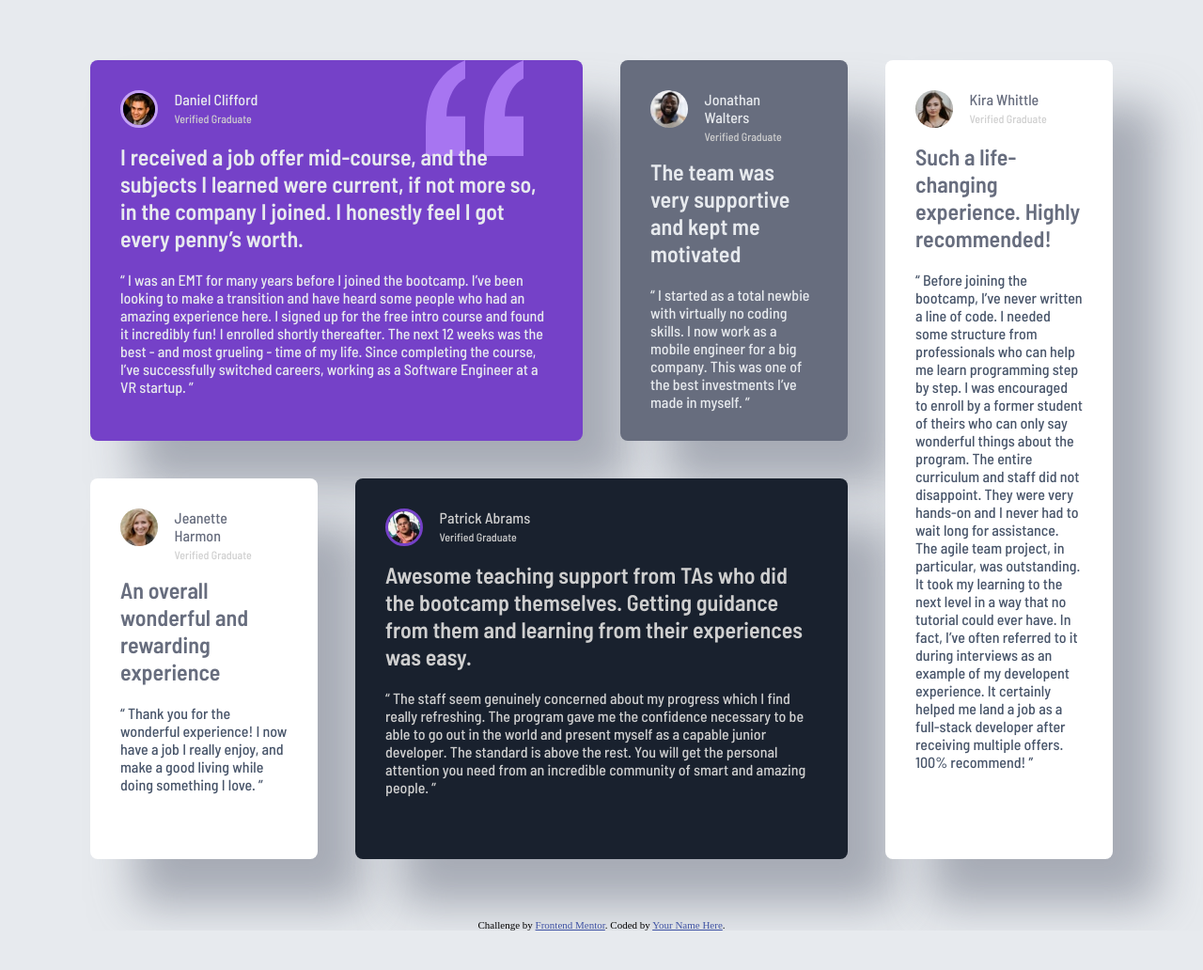
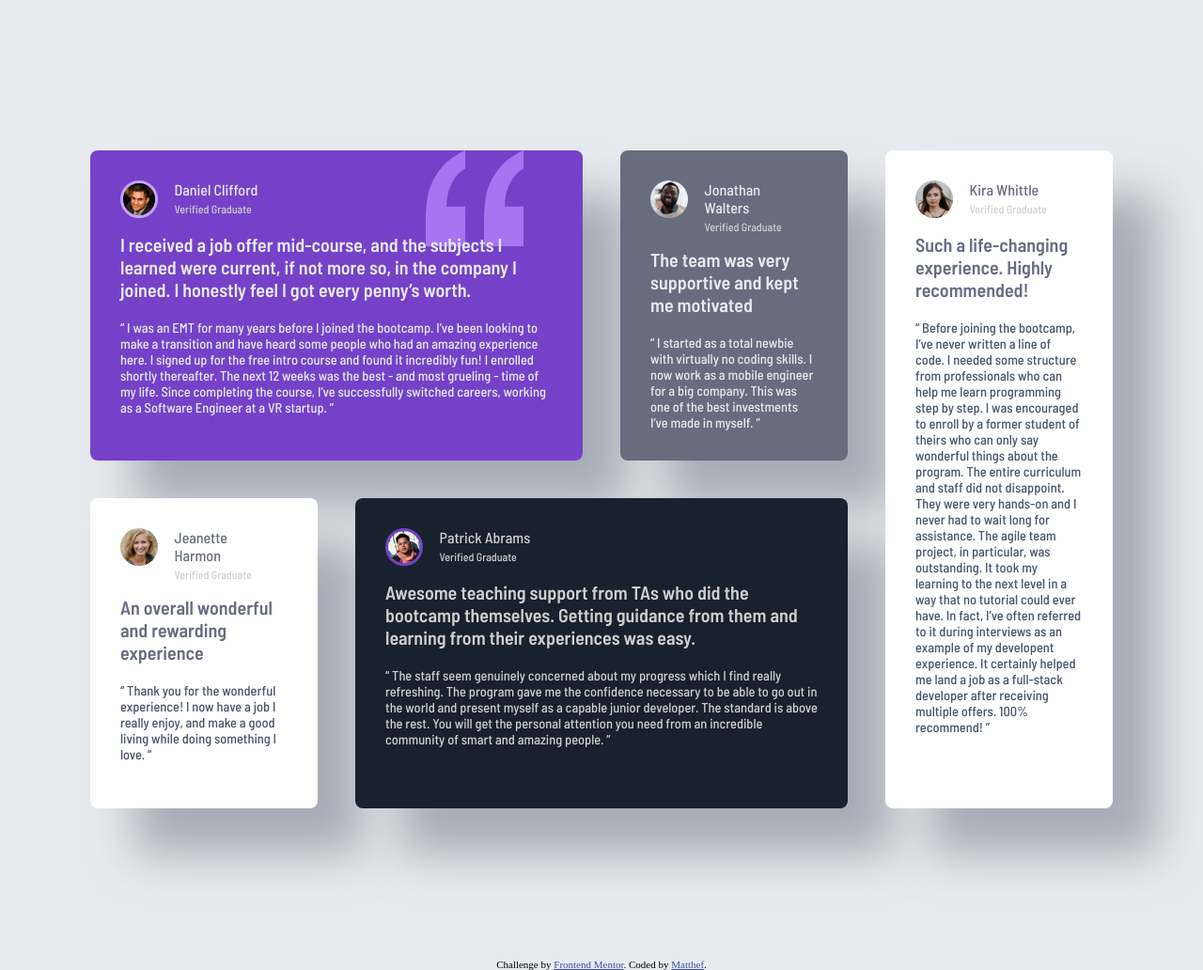
Before and after one commit to MatFrat95/chellenge-007, a plain HTML site: page index.html in a window 1280 px wide. Shown: the whole page at 94% size. Before the commit the page ends 990 px from the top, so only its background shows below. Drawn offline with Linux system fonts and the light colour scheme.

Commit message:
change of size for heading and text, increased margin for .container above 1200px

```diff
--- a/index.html
+++ b/index.html
@@ -8,7 +8,7 @@
 
   <link rel="icon" type="image/png" sizes="32x32" href="./images/favicon-32x32.png">
 
-  <title>Frontend Mentor | [Challenge Name Here]</title>
+  <title>Frontend Mentor | Testimonials grid section</title>
 
 
 
@@ -133,10 +133,12 @@
 
 
 
-  <div class="attribution">
-    Challenge by <a href="https://www.frontendmentor.io?ref=challenge" target="_blank">Frontend Mentor</a>.
-    Coded by <a href="#">Your Name Here</a>.
-  </div>
+  <footer>
+    <div class="attribution">
+      Challenge by <a href="https://www.frontendmentor.io?ref=challenge" target="_blank">Frontend Mentor</a>.
+      Coded by <a href="#">Matthef</a>.
+    </div>
+  </footer>
 </body>
 
 </html>
--- a/scss/style.scss
+++ b/scss/style.scss
@@ -89,7 +89,7 @@ body {
 
 .container {
 	width: 85%;
-	max-width: 1400px;
+	max-width: 1100px;
 	margin: 4rem auto;
 }
 
@@ -117,6 +117,9 @@ body {
 }
 
 @media (min-width: 1200px) {
+	.container {
+		margin: 10rem auto;
+	}
 	.grid {
 		grid-template-columns: repeat(4, 1fr);
 		grid-template-rows: repeat(2, 1fr);
@@ -163,10 +166,12 @@ body {
 	}
 	.card__text-area {
 		.card__item-title {
+			font-size: 1.25rem;
 			font-weight: var(--font-weight600);
 			margin-bottom: 1.25rem;
 		}
 		.card__item-text {
+			font-size: .9rem;
 			font-weight: var(--font-weight500);
 		}
 	}
```
Also changed, not shown: css/style.css, 1 other file.
